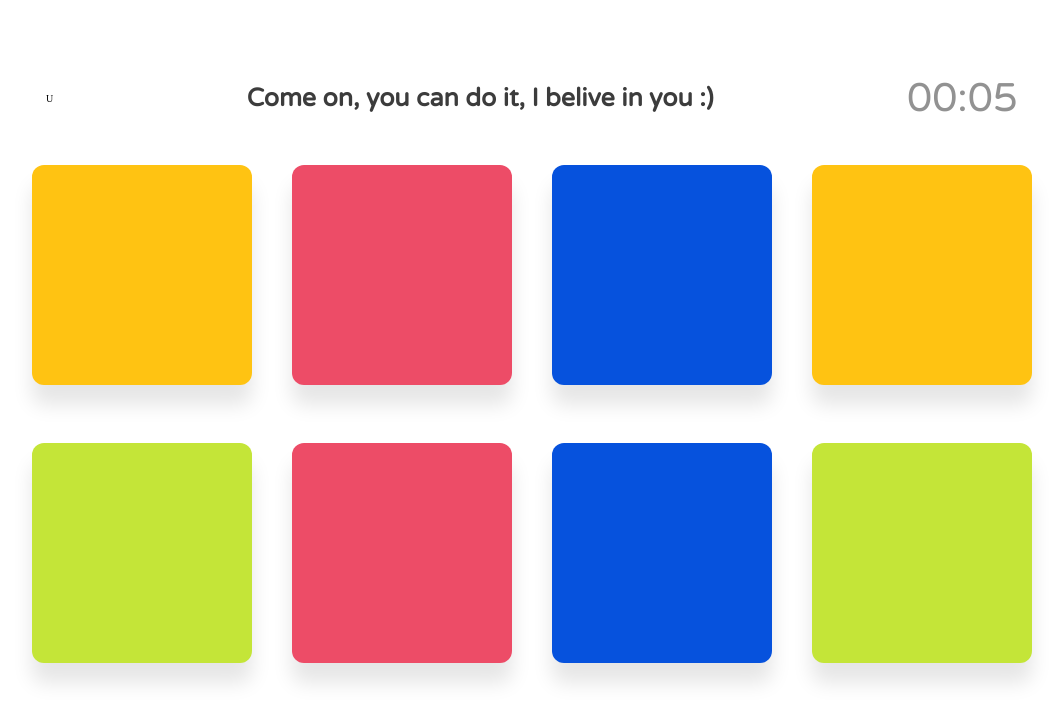
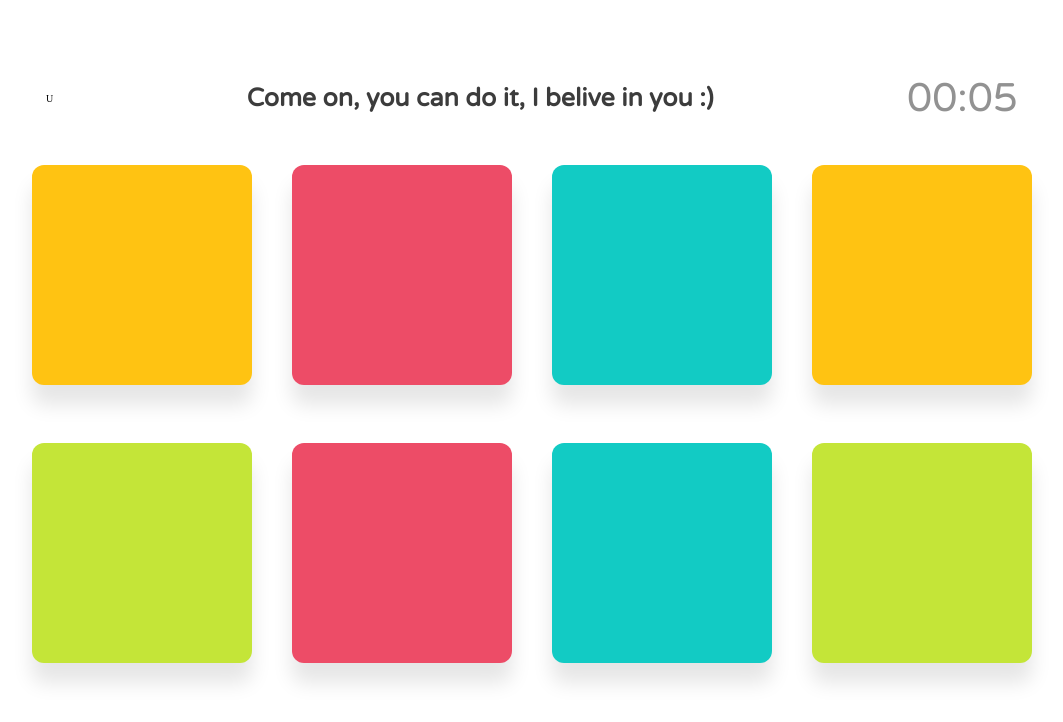
Before and after one commit to Xalsar/memory-card-game, a React (Create React App) app: page / in a window 1280 px wide. Shown: the top 722 px of the page, without its empty margins (108-1171 px from the left). Built offline with nearby package versions, Linux system fonts and the light colour scheme.

Commit message:
Add dull-blue var

```diff
--- a/src/index.css
+++ b/src/index.css
@@ -5,8 +5,8 @@
     --title-font: 'Open Sans';
     --text-font: 'Lato';
 
-    --light-blue: #0652DD;
-    --deep-blue: #1B1464;
+    --light-blue: #12CBC4;
+    --dull-blue: #1B1464;
     --light-green-blue: #22a6b3;
     --dull-red: #eb4d4b;
     --light-pink: #ED4C67;
```
